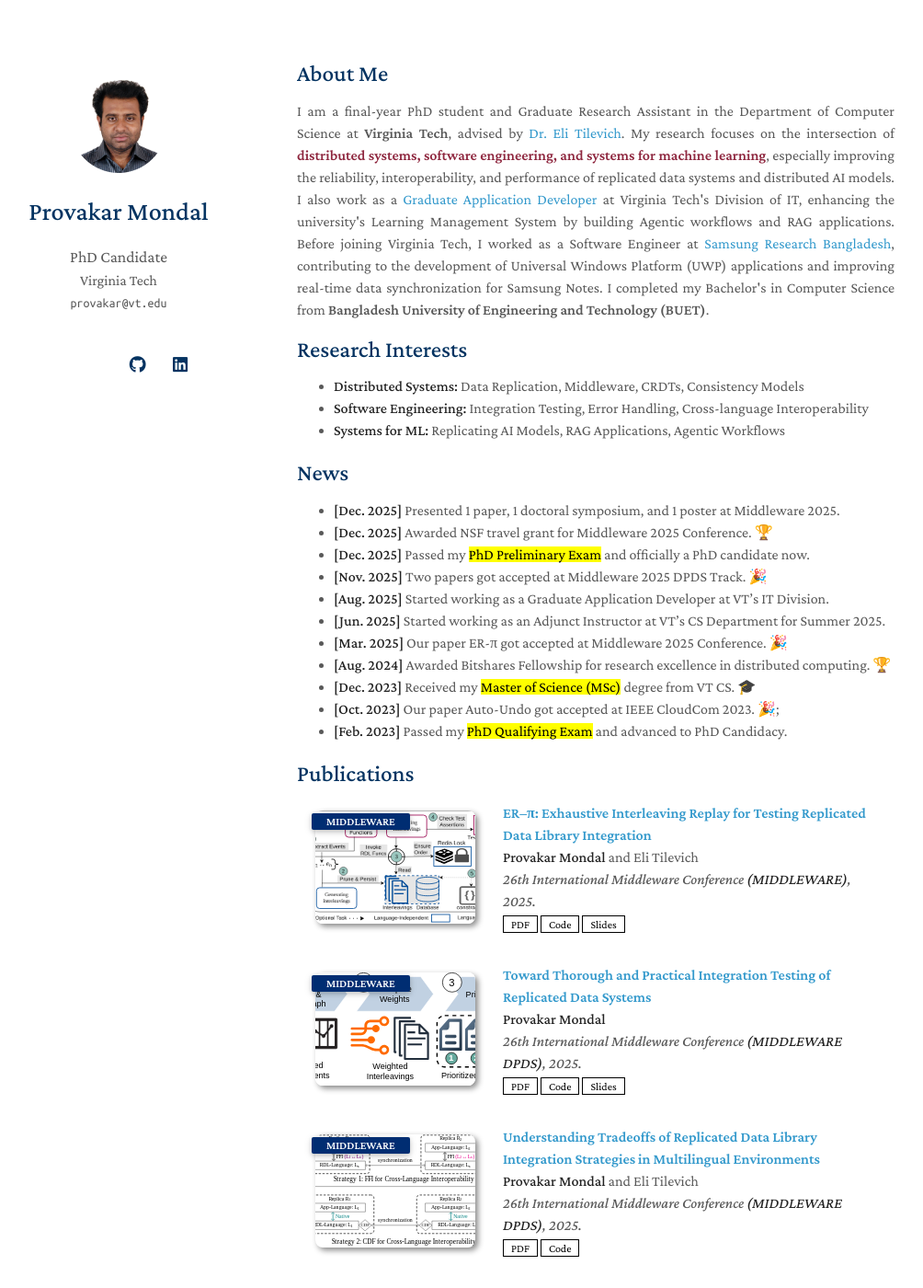
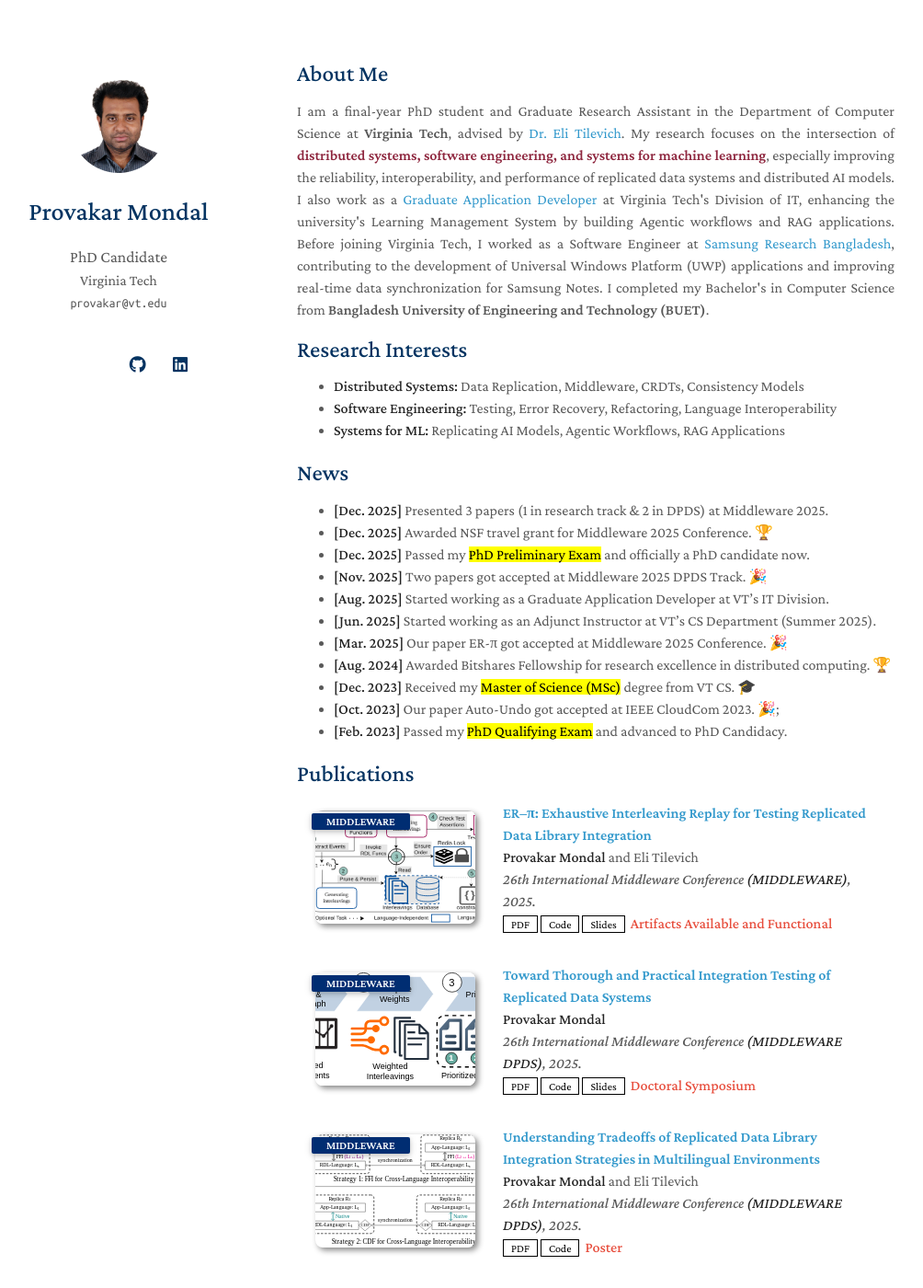
Before and after one commit to surzoprovakar/surzoprovakar.github.io, a Jekyll site: the page built from index.md, in a window 1280 px wide and 1400 px high. Shown: the whole window at 92% size, without its empty margins (147-1151 px from the left). Built offline with Jekyll 4.4.1, drawn with Linux system fonts in a browser that asks for light colours; a style sheet for code colours, icons or effects is not loaded; some of the changed text lies outside the part shown.

Commit message:
add notes for the publications

```diff
--- a/_data/publications.yml
+++ b/_data/publications.yml
@@ -8,6 +8,7 @@ main:
     code: https://github.com/SoftwareInnovationsLab/ER-PI-Middleware25-Artifact
     slides: ./assets/papers/ER-PI-Slides.pdf
     image: ./assets/img/ER-PI.svg
+    notes: Artifacts Available and Functional
 
   - title: "Toward Thorough and Practical Integration Testing of Replicated Data Systems"
     authors: <strong>Provakar Mondal</strong>
@@ -17,6 +18,7 @@ main:
     code: https://github.com/surzoprovakar/Integration-Testing
     slides: /assets/papers/Thorough-Testing-Slides.pdf
     image: ./assets/img/Thorough-Testing.svg
+    notes: Doctoral Symposium
 
   - title: "Understanding Tradeoffs of Replicated Data Library Integration Strategies in Multilingual Environments"
     authors: <strong>Provakar Mondal</strong> and Eli Tilevich
@@ -25,6 +27,7 @@ main:
     pdf: ./assets/papers/RDL-Integration-Poster.pdf
     code: https://github.com/surzoprovakar/Multilingual-RDL
     image: ./assets/img/RDL-Integration-Poster.svg
+    notes: Poster
 
   - title: "Undoing CRDT Operations Automatically"
     authors: <strong>Provakar Mondal</strong> and Eli Tilevich
@@ -34,3 +37,4 @@ main:
     code: https://github.com/surzoprovakar/Undo_Script
     slides: /assets/papers/Auto-Undo-Slides.pdf
     image: ./assets/img/Auto-Undo.svg
+    notes: Short Paper
--- a/_includes/publications.md
+++ b/_includes/publications.md
@@ -37,7 +37,7 @@
       <a href="{{ link.slides }}" class="btn btn-sm z-depth-0" role="button" target="_blank" style="font-size:12px;">Slides</a>
       {% endif %}
       {% if link.notes %}
-      <strong> <i style="color:#e74d3c">{{ link.notes }}</i></strong>
+      <strong>&nbsp;<i style="color:#e74d3c; font-style: normal;">{{ link.notes }}</i></strong>
       {% endif %}
       {% if link.others %}
       {{ link.others }}
--- a/index.md
+++ b/index.md
@@ -23,17 +23,17 @@ I am a final-year PhD student and Graduate Research Assistant in the Department
 ## Research Interests
 
 - **Distributed Systems:** Data Replication, Middleware, CRDTs, Consistency Models
-- **Software Engineering:** Integration Testing, Error Handling, Cross-language Interoperability
-- **Systems for ML:** Replicating AI Models, RAG Applications, Agentic Workflows
+- **Software Engineering:** Testing, Error Recovery, Refactoring, Language Interoperability
+- **Systems for ML:** Replicating AI Models, Agentic Workflows, RAG Applications
 
 ## News
 
-- **[Dec. 2025]** Presented 1 paper, 1 doctoral symposium, and 1 poster at Middleware 2025.
+- **[Dec. 2025]** Presented 3 papers (1 in research track & 2 in DPDS) at Middleware 2025.
 - **[Dec. 2025]** Awarded NSF travel grant for Middleware 2025 Conference. &#127942;
 - **[Dec. 2025]** Passed my <mark>PhD Preliminary Exam</mark> and officially a PhD candidate now.
 - **[Nov. 2025]** Two papers got accepted at Middleware 2025 DPDS Track. &#x1F389;
 - **[Aug. 2025]** Started working as a Graduate Application Developer at VT's IT Division.
-- **[Jun. 2025]** Started working as an Adjunct Instructor at VT's CS Department for Summer 2025.
+- **[Jun. 2025]** Started working as an Adjunct Instructor at VT's CS Department (Summer 2025).
 - **[Mar. 2025]** Our paper ER-&pi; got accepted at Middleware 2025 Conference. &#x1F389;
 - **[Aug. 2024]** Awarded Bitshares Fellowship for research excellence in distributed computing. &#127942;
 - **[Dec. 2023]** Received my <mark>Master of Science (MSc)</mark> degree from VT CS. &#x1F393;
```
Also changed, not shown: _includes/services.md (+1 -1 lines).
